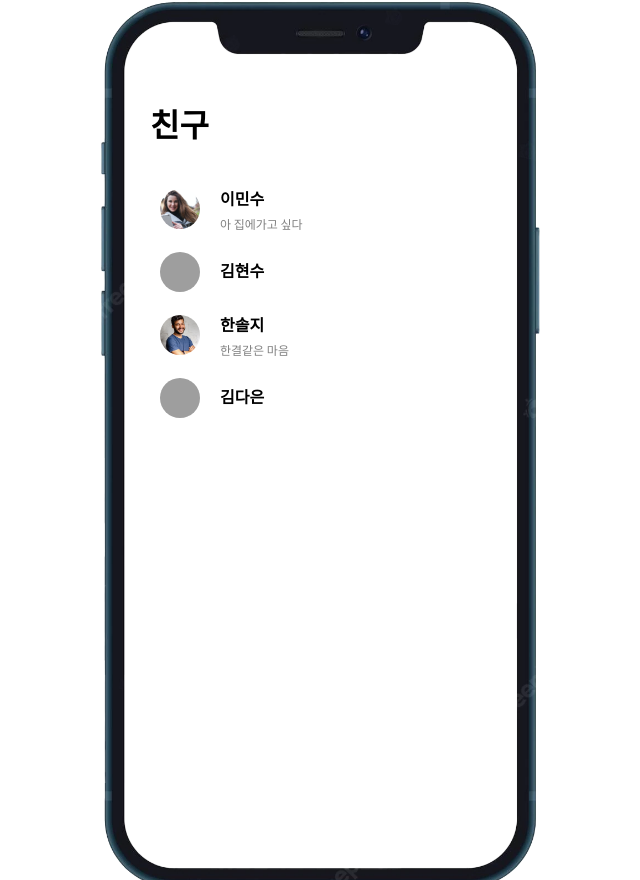
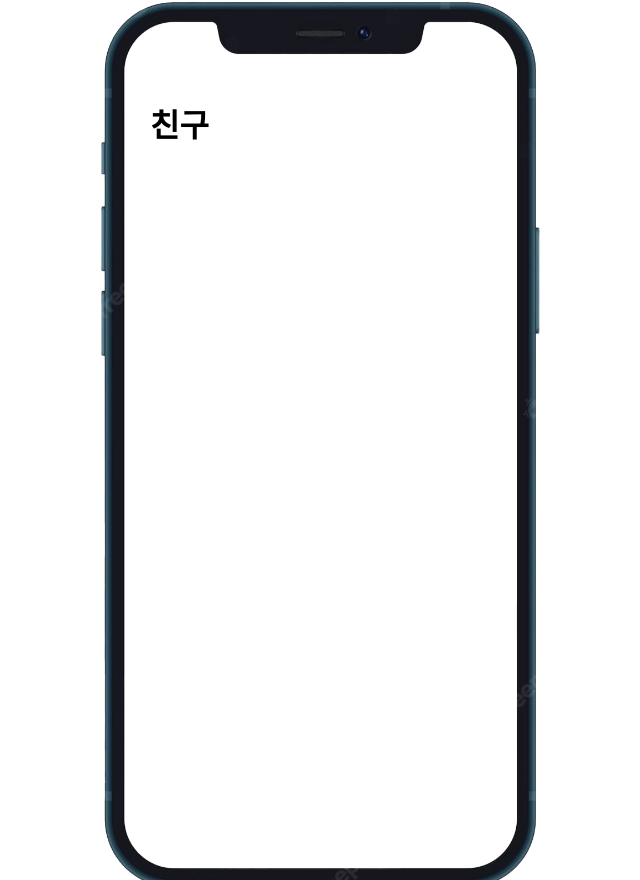
Before and after one commit to GDSC-SKKU/beta-study-react, a React (Create React App) app: page / in a window 1280 px wide. Shown: the whole page, without its empty margins (320-960 px from the left). Built offline with nearby package versions, Linux system fonts and the light colour scheme; grey boxes are pictures that could not be loaded.

Commit message:
practice(frontend): 빈칸뚫기

```diff
--- a/src/App.js
+++ b/src/App.js
@@ -1,29 +1,14 @@
 import "./App.css";
-import FriendListItem from "./FriendListItem";
+// 여기에 내가 만든 FriendListItem 을 불러와보세요!
 
 function App() {
   return (
     <div className="iphone-container">
       <div className="center-container">
         <h1 className="section-title">친구</h1>
-        <FriendListItem
-          imageSource="images/profile/profile_1.jpg"
-          name="이민수"
-          message="아 집에가고 싶다"
-        />
-        <FriendListItem
-          imageSource="images/profile/profile_2.jpg"
-          name="김현수"
-        />
-        <FriendListItem
-          imageSource="images/profile/profile_3.jpg"
-          name="한솔지"
-          message="한결같은 마음"
-        />
-        <FriendListItem
-          imageSource="images/profile/profile_4.jpg"
-          name="김다은"
-        />
+        {/* 여기서부터 코드를 수정해보세요! */}
+
+        {/* 여기까지 코드를 수정해보세요! */}
       </div>
     </div>
   );
--- a/src/FriendListItem.js
+++ b/src/FriendListItem.js
@@ -3,16 +3,15 @@
 function FriendListItem(props) {
   return (
     <div className="profile-item">
-      <img
+      {/* 이미지를 넣어보세요, 이미지의 스타일된 class 는 profile-image 입니다! */}
+      {/* 이미지의 가로 세로 크기는 모두 40px 로 하면 가장 이뻐요! */}
+      {/* <img...
         className="profile-image"
-        src={props.imageSource}
-        alt="profile"
-        height="40px"
-        width="40px"
-      />
+        ...
+      /> */}
       <div className="profile-text">
-        <p className="profile-name">{props.name}</p>
-        <p className="profile-message">{props.message}</p>
+        <p className="profile-name">{/* 여기를 수정 */}</p>
+        <p className="profile-message">{/* 여기를 수정 */}</p>
       </div>
     </div>
   );
```
